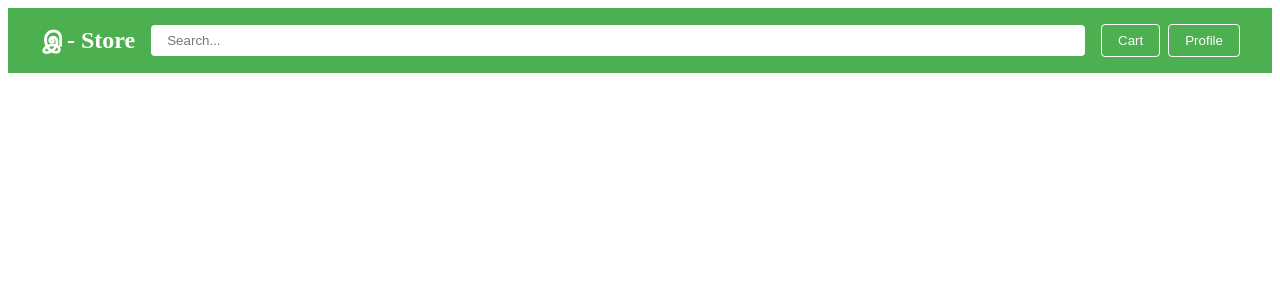
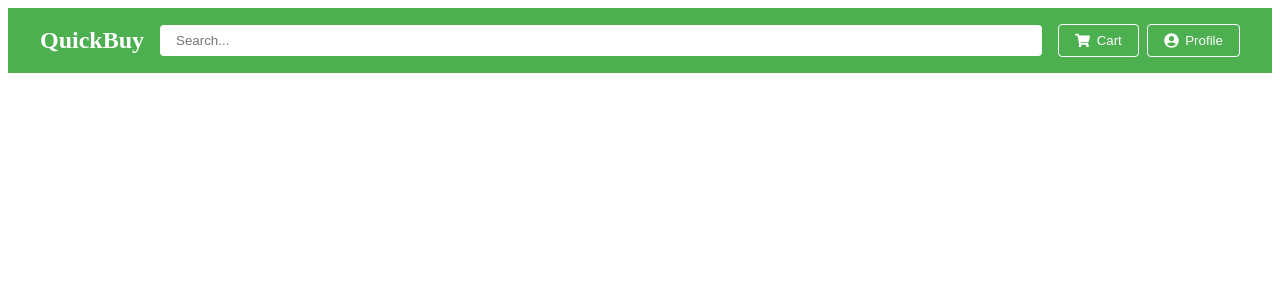
Before and after one commit to Padmakumar18/Mini-E-Commerce_Store, a React (Create React App) app in the folder mini-store/: page / in a window 1280 px wide. Shown: the top 300 px of the page. Built offline with nearby package versions, Linux system fonts and the light colour scheme.

Commit message:
Code updated

```diff
--- a/mini-store/package.json
+++ b/mini-store/package.json
@@ -9,6 +9,7 @@
     "@testing-library/user-event": "^13.5.0",
     "react": "^19.1.0",
     "react-dom": "^19.1.0",
+    "react-icons": "^5.5.0",
     "react-scripts": "5.0.1",
     "sass": "^1.87.0",
     "web-vitals": "^2.1.4"
--- a/mini-store/src/components/Navbar.js
+++ b/mini-store/src/components/Navbar.js
@@ -1,15 +1,20 @@
-// src/components/Navbar.js
+// Navbar.js
 import React from 'react';
 import './Navbar.scss';
+import { FaShoppingCart, FaUserCircle } from 'react-icons/fa';
 
 function Navbar() {
   return (
     <nav className="navbar">
-      <a href='/' className="navbar__logo">இ - Store</a>
+      <a href='/' className="navbar__logo">QuickBuy</a>
       <input type="text" placeholder="Search..." className="navbar__search" />
       <div className="navbar__actions">
-        <button className="navbar__btn">Cart</button>
-        <button className="navbar__btn">Profile</button>
+        <button className="navbar__btn">
+          <FaShoppingCart size={15} /> Cart
+        </button>
+        <button className="navbar__btn">
+          <FaUserCircle size={15} /> Profile
+        </button>
       </div>
     </nav>
   );
--- a/mini-store/src/components/Navbar.scss
+++ b/mini-store/src/components/Navbar.scss
@@ -25,14 +25,13 @@ $btn-hover-color: darken($primary-color, 10%);
     border: none;
     outline: none;
     margin-right: 1rem;
-    // max-width: 600px;
   }
 
   &__actions {
     display: flex;
-  align-items: center;
-  gap: 0.5rem;
-  margin-left: auto;
+    align-items: center;
+    gap: 0.5rem;
+    margin-left: auto;
   }
 
   &__btn {
@@ -43,6 +42,9 @@ $btn-hover-color: darken($primary-color, 10%);
     border-radius: 4px;
     cursor: pointer;
     transition: background 0.3s, color 0.3s;
+    display: flex;
+    align-items: center;
+    gap: 0.4rem;
 
     &:hover {
       background: $background-color;
```
Also changed, not shown: mini-store/src/App.js (line endings or trailing spaces), 1 other file (tests, documents, lock files or other folders).
